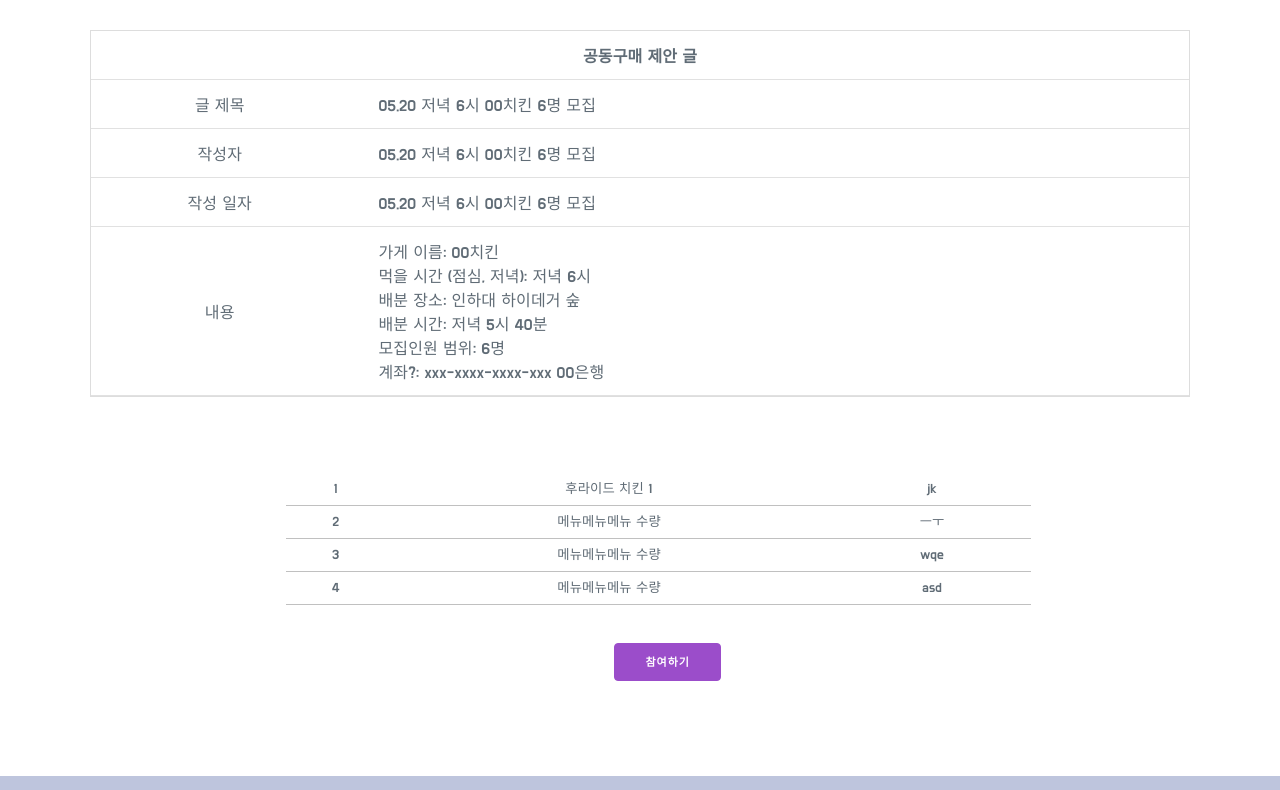
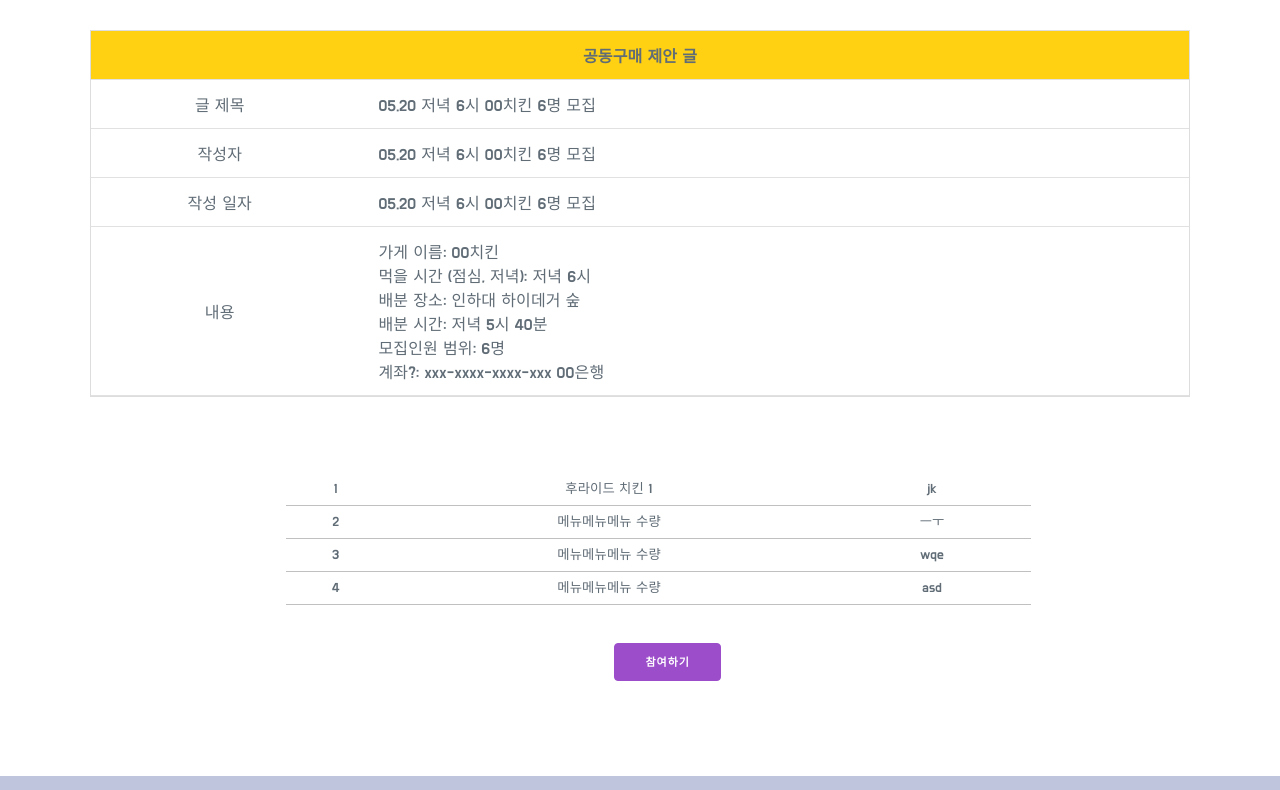
Before and after one commit to yeonsooSo/2021-2-it_contest, a plain HTML site: page pages/post.html in a window 1280 px wide. Shown: the part 163-953 px from the top of the page. Drawn offline with nearby package versions, Linux system fonts and the light colour scheme.

Commit message:
Change color

```diff
--- a/pages/post.css
+++ b/pages/post.css
@@ -48,6 +48,10 @@ header {
 }
 
 /*main*/
+
+.post-title {
+  background-color: #ffd112;
+}
 
 .title-box {
   text-align: center;
--- a/pages/post.html
+++ b/pages/post.html
@@ -29,7 +29,7 @@
                 <table class="table table-striped" style="text-align: center; border: 1px solid #dddddd">
                     <thead>
                         <tr>
-                            <th colspan="3"">공동구매 제안 글</th>
+                            <th class="post-title" colspan="3"">공동구매 제안 글</th>
                         </tr>
                     </thead>
                     <tbody>
```
